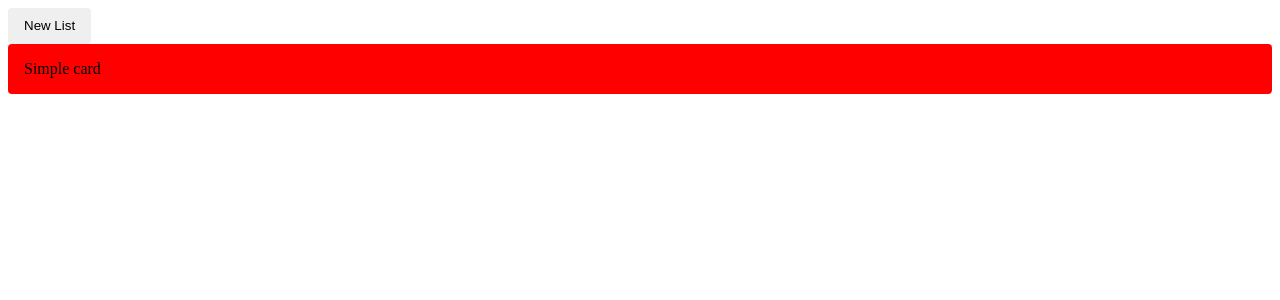
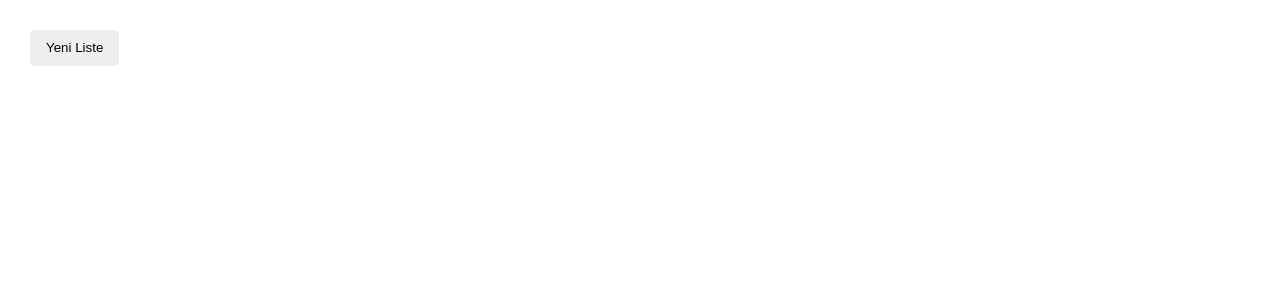
Before and after one commit to Tayfun70/to_do_list, an Angular app: page / in a window 1280 px wide. Shown: the top 300 px of the page. Built offline with nearby package versions, Linux system fonts and the light colour scheme.

Commit message:
todo list card oluşturuldu.

```diff
--- a/src/app/app.module.ts
+++ b/src/app/app.module.ts
@@ -10,13 +10,15 @@ import { FormsModule, ReactiveFormsModule } from '@angular/forms';
 import {MatNativeDateModule} from '@angular/material/core';
 import {HttpClientModule} from '@angular/common/http';
 import {MaterialExampleModule} from '../material.module';
+import { NewListDialogComponent } from './components/new-list-dialog/new-list-dialog.component';
 
 
 @NgModule({
   declarations: [
     AppComponent,
     TodoComponent,
-    ToDoListComponent
+    ToDoListComponent,
+    NewListDialogComponent
 
   ],
   imports: [
--- /dev/null
+++ b/src/app/components/new-list-dialog/new-list-dialog.component.html
@@ -0,0 +1,12 @@
+<mat-dialog-content>
+    <form [formGroup]="form">
+      <mat-form-field appearance="fill">
+        <mat-label>Liste Adi</mat-label>
+        <input matInput formControlName="listName" />
+      </mat-form-field>
+    </form>
+  </mat-dialog-content>
+  <mat-dialog-actions align="end">
+    <button mat-button mat-dialog-close>İptal</button>
+    <button mat-button [disabled]="form.invalid" (click)="save()">Kaydet</button>
+  </mat-dialog-actions>
--- /dev/null
+++ b/src/app/components/new-list-dialog/new-list-dialog.component.ts
@@ -0,0 +1,29 @@
+import { Component } from '@angular/core';
+import { MatDialogRef } from '@angular/material/dialog';
+import { FormBuilder, FormGroup, Validators } from '@angular/forms';
+
+@Component({
+  selector: 'app-new-list-dialog',
+  templateUrl: './new-list-dialog.component.html',
+  styleUrls: ['./new-list-dialog.component.scss']
+})
+export class NewListDialogComponent {
+
+  form: FormGroup;
+
+  constructor(
+    private dialogRef: MatDialogRef<NewListDialogComponent>,
+    private fb: FormBuilder
+  ) {
+    this.form = this.fb.group({
+      listName: ['', Validators.required]
+    });
+  }
+
+  save() {
+    if (this.form.valid) {
+      this.dialogRef.close(this.form.value.listName); // Liste adını geri döndürüyoruz
+    }
+  }
+
+}
--- a/src/app/components/to-do-list/to-do-list.component.html
+++ b/src/app/components/to-do-list/to-do-list.component.html
@@ -1,6 +1,10 @@
+<button mat-raised-button color="primary" (click)="openDialog()">Yeni Liste</button>
 
-<button mat-raised-button color="accent">New List</button>
 
-<div>
-    <mat-card>Simple card</mat-card>
-</div>
+<mat-grid-list cols="5" rowHeight="200px" gutterSize="16px" style="margin-top: 10px">
+  <mat-grid-tile *ngFor="let todo of toDoList">
+    <mat-card >
+      <mat-card-title>{{ todo.name }}</mat-card-title>
+    </mat-card>
+  </mat-grid-tile>
+</mat-grid-list>
--- a/src/app/components/to-do-list/to-do-list.component.scss
+++ b/src/app/components/to-do-list/to-do-list.component.scss
@@ -1,3 +1,7 @@
-.mat-card{
-    background-color: red;
+.fullscreen-dialog{
+    margin-left: 50%;
 }
+
+.mat-grid-tile{
+    background-color: gray;
+}
--- a/src/app/components/to-do-list/to-do-list.component.ts
+++ b/src/app/components/to-do-list/to-do-list.component.ts
@@ -1,16 +1,51 @@
 import { Component, OnInit } from '@angular/core';
+import{ToDoListService,ToDoList} from '../../service/to-do-list.service'
+import { MatDialog } from '@angular/material/dialog';
+import {NewListDialogComponent} from '../new-list-dialog/new-list-dialog.component'
+
 
 @Component({
   selector: 'app-to-do-list',
   templateUrl: './to-do-list.component.html',
   styleUrls: ['./to-do-list.component.scss']
 })
-export class ToDoListComponent implements OnInit {
+export class ToDoListComponent  {
+   toDoList:ToDoList[]=[];
+
+  constructor(private dialog: MatDialog, private listService: ToDoListService) {
+    this.loadTodos;
+  }
+
+  ngOnInit(): void{
+    this.loadTodos();
+    console.log(this.toDoList);
+  }
 
 
-  constructor() { }
-
-  ngOnInit(): void {
+  loadTodos():void{
+    debugger
+    this.toDoList=this.listService.getToDoList();
+    console.log(this.toDoList);
   }
 
+  openDialog() {
+    const dialogRef = this.dialog.open(NewListDialogComponent, {
+      panelClass:'fullscreen-dialog',
+      width: '400px', // Dialog genişliği
+      disableClose: true, // Arka plana tıklayınca kapanmasın
+      autoFocus: true,    // İlk input’a otomatik odaklan
+    });
+
+    dialogRef.afterOpened().subscribe((res)=>{
+      console.log("dialog opened");
+    })
+
+    dialogRef.afterClosed().subscribe((result: string | undefined) => {
+      if (result) {
+        this.listService.addTodoList(result);
+        this.loadTodos();
+        console.log(this.toDoList)
+      }
+    });
+  }
 }
--- a/src/app/service/to-do-list.service.ts
+++ b/src/app/service/to-do-list.service.ts
@@ -1,9 +1,38 @@
 import { Injectable } from '@angular/core';
+
+export interface ToDoList{
+  id:number,
+  name:string
+}
 
 @Injectable({
   providedIn: 'root'
 })
 export class ToDoListService {
+   toDoList:ToDoList[]=[];
+  private nextId:number=0;
 
+  addTodoList(name:string){
+    debugger
+    if(this.toDoList.length!==0){
+      this.nextId = this.toDoList[this.toDoList.length-1].id;
+    }
+    this.nextId++;
+
+    const newToDoList:ToDoList={
+      id:this.nextId,
+      name:name
+    }
+    this.toDoList.push(newToDoList);
+  }
+
+  getToDoList():ToDoList[]{
+  debugger
+    return this.toDoList;
+  }
+
+  getToDoListById(id:number):ToDoList| undefined{
+    return this.toDoList.find(t=>t.id===id);
+  }
   constructor() { }
 }
--- a/src/styles.scss
+++ b/src/styles.scss
@@ -1 +1,9 @@
-/* You can add global styles to this file, and also import other style files */
+body {
+    font-family: Roboto, "Helvetica Neue", sans-serif;
+    margin: 0;
+    padding: 30px;
+  }
+
+  html, body {
+    height: 100%;
+  }
```
Also changed, not shown: src/app/components/new-list-dialog/new-list-dialog.component.scss (added), 1 other file (tests, documents, lock files or other folders).
